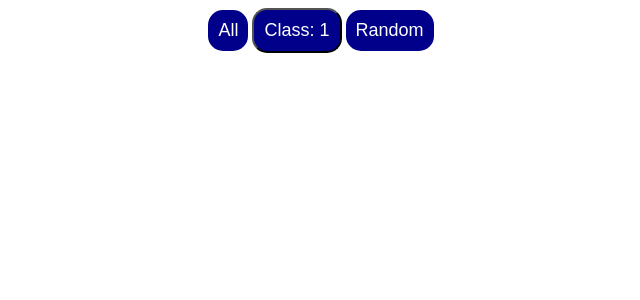
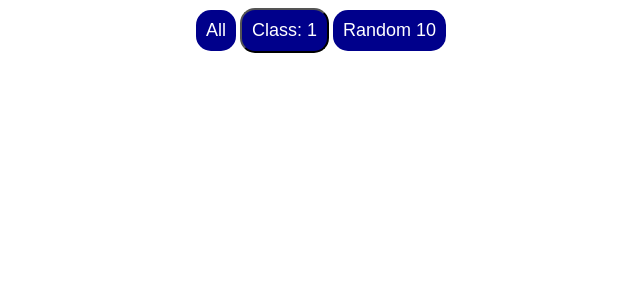
Before and after one commit to mehmaniayaz/Image-Sifter, a Flask app: page / in a window 1280 px wide. Shown: the top 300 px of the page, without its empty margins (319-959 px from the left). Run offline with Flask 2, Linux system fonts and the light colour scheme; parts of the project's set-up code (start-up, migrations or seed data) failed here and were passed over.

Commit message:
random 10 button added

```diff
--- a/imgsifter/src/app.py
+++ b/imgsifter/src/app.py
@@ -29,7 +29,7 @@
 
 @app.route('/select_randomly/<string:main_class>',methods=['GET'])
 def select_randomly(main_class):
-    df = df_main[df_main['class']==main_class].sample(30)
+    df = df_main[df_main['class']==main_class].sample(10)
     return render_template('sample_page.html',df=df,main_class=main_class)
 
 @app.route('/topClass/<string:main_class>',methods=['GET'])
--- a/imgsifter/templates/sample_page.html
+++ b/imgsifter/templates/sample_page.html
@@ -25,7 +25,7 @@
                 </div>
             </div>
 
-            <a class="random-button" style="text-decoration: none;" href='/select_randomly/{{ main_class }}'>Random</button></a>
+            <a class="random-button" style="text-decoration: none;" href='/select_randomly/{{ main_class }}'>Random 10</a>
         </div>
 
 
```
